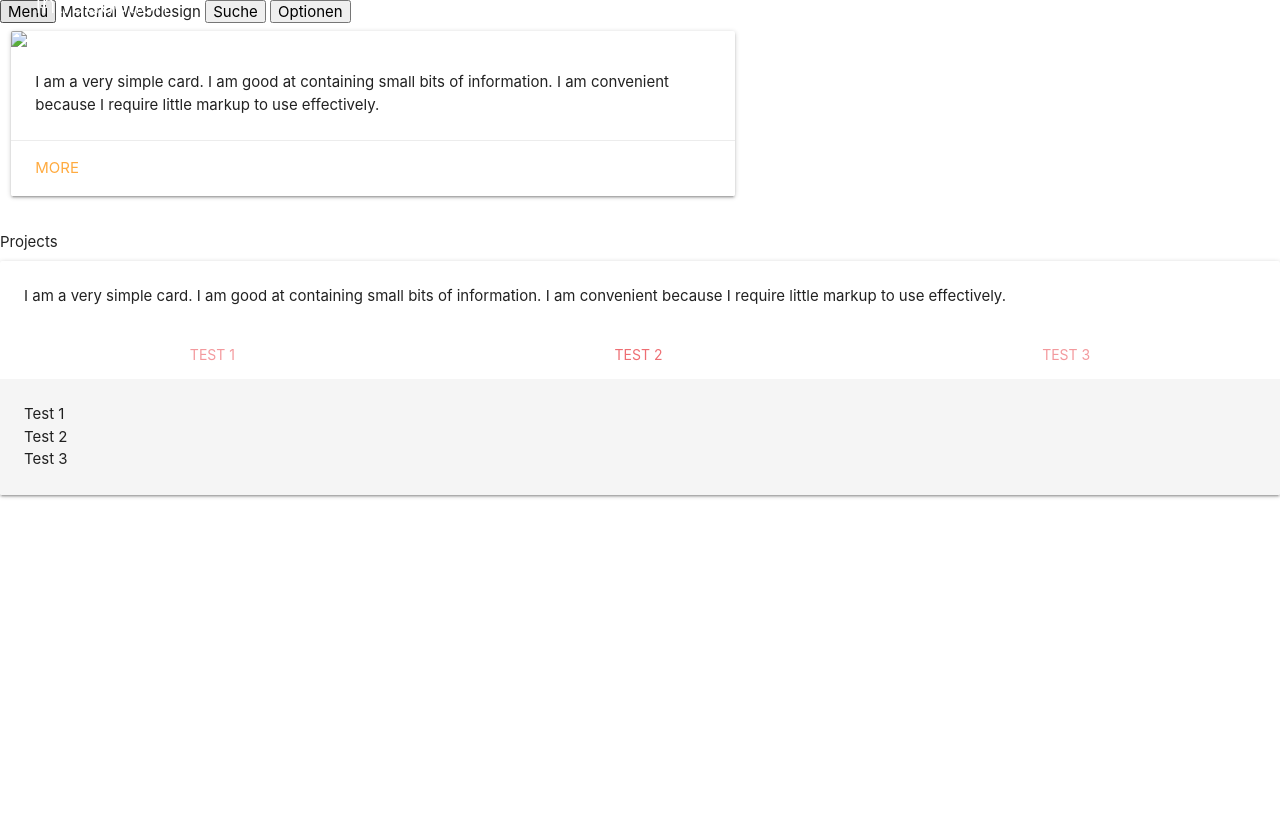
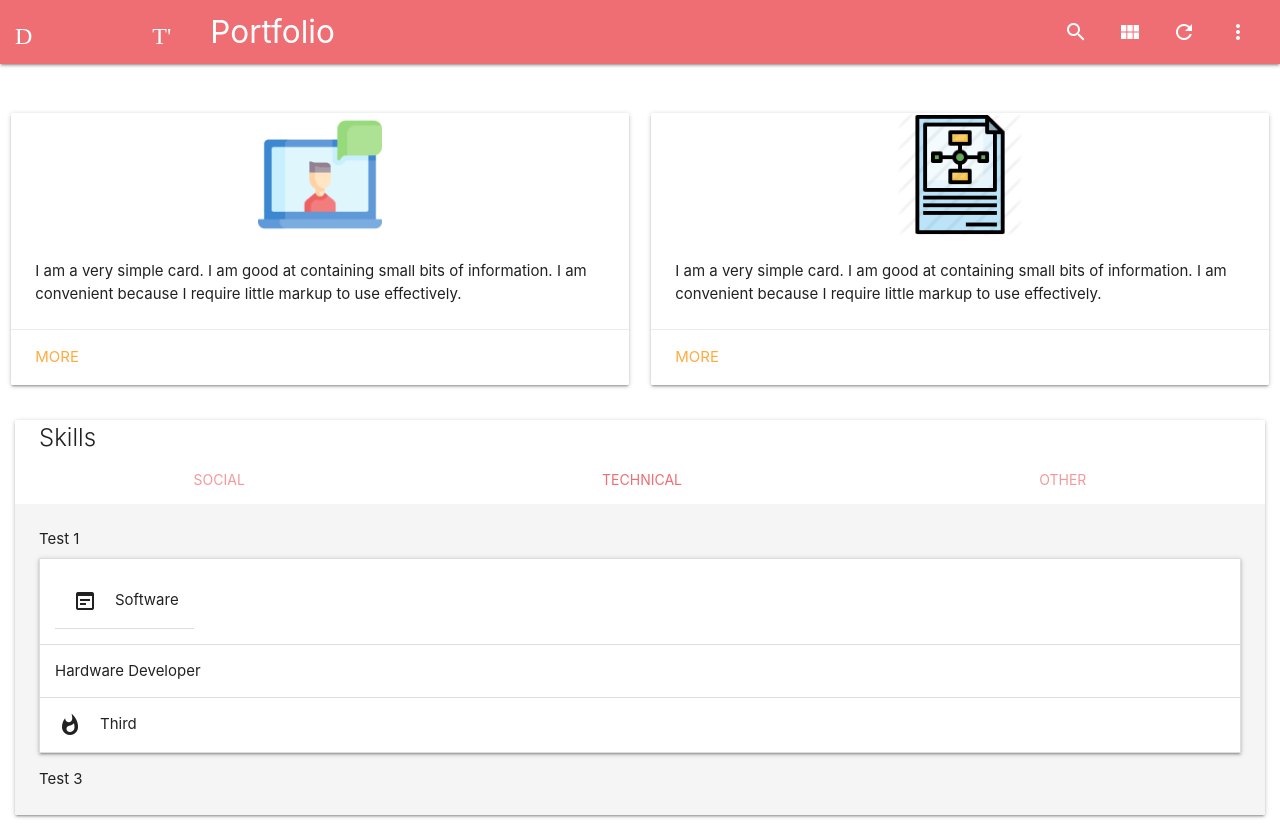
Before and after one commit to DooomiT/Portfolio-Frontend, a website: page src/public/index.html in a window 1280 px wide. Before the commit the page ends 800 px from the top, so only its background shows below. Drawn offline with nearby package versions, Linux system fonts and the light colour scheme.

Commit message:
added to design

```diff
--- a/src/index.js
+++ b/src/index.js
@@ -1,6 +1,6 @@
 const express = require('express')
 const app = express()
-const port = 3000
+const port = 3001
 
 app.use(express.static(__dirname + '/public'));
 app.use(express.static(__dirname + '/public/images')); //
--- /dev/null
+++ b/src/public/dom.js
@@ -0,0 +1,3 @@
+$(document).ready(function(){
+$('.collapsible').collapsible();
+});
--- a/src/public/index.css
+++ b/src/public/index.css
@@ -1,9 +1,11 @@
-.example-paper {
-	width: 300px;
-	margin: 15px auto;
-	padding: 20px;
-	background-color: #FFF;
-	box-shadow:
-		0 2px 2px 0 rgba(0,0,0,.16),
-		0 0 2px 0 rgba(0,0,0,.12);
+.body{
+	padding-top: 1em;
 }
+
+img {
+	display: block;
+	margin-left: auto;
+	margin-right: auto;
+	max-width: 20%;
+	height: auto;
+}
--- a/src/public/index.html
+++ b/src/public/index.html
@@ -6,25 +6,83 @@
     <title>DooomiT's Portfolio</title>
     <meta name="description" content="DooomiT's Portfolio" />
     <meta name="DooomiT" content="Portfolio" />
-    <link rel="stylesheet" href="https://cdnjs.cloudflare.com/ajax/libs/materialize/1.0.0/css/materialize.min.css">
+    <link
+      rel="stylesheet"
+      href="https://cdnjs.cloudflare.com/ajax/libs/materialize/1.0.0/css/materialize.min.css"
+    />
+    <link rel="stylesheet" href="/index.css" />
+    <link href="https://fonts.googleapis.com/icon?family=Material+Icons" rel="stylesheet">
+        <script src="https://ajax.googleapis.com/ajax/libs/jquery/3.2.1/jquery.min.js"></script>
+    <script src="https://cdnjs.cloudflare.com/ajax/libs/materialize/1.0.0/js/materialize.min.js"></script>
+    <script src="dom.js"></script>
   </head>
-  <body>
-    <header class="toolbar">
-      <button class="toolbar--btn toolbar--menu">Menü</button>
-      <span class="toolbar--title"> Material Webdesign </span>
-      <button class="toolbar--btn toolbar--search">Suche</button>
-      <button class="toolbar--btn toolbar--options">Optionen</button>
+  <body style="margin-top: 7em">
+    <header>
+      <nav
+        style="
+          top: 0;
+          position: fixed;
+          z-index: 1000;
+          padding-left: 1em;
+          padding-right: 1em;
+        "
+      >
+        <div class="nav-wrapper">
+          <a href="#!" class="brand-logo"
+            ><i class="material-icons">DooomiT's</i>Portfolio</a
+          >
+          <ul class="right hide-on-med-and-down">
+            <li>
+              <a href="sass.html"><i class="material-icons">search</i></a>
+            </li>
+            <li>
+              <a href="badges.html"
+                ><i class="material-icons">view_module</i></a
+              >
+            </li>
+            <li>
+              <a href="collapsible.html"
+                ><i class="material-icons">refresh</i></a
+              >
+            </li>
+            <li>
+              <a href="mobile.html"><i class="material-icons">more_vert</i></a>
+            </li>
+          </ul>
+        </div>
+      </nav>
     </header>
     <div class="row">
-        <div class="col s12 m7">
+      <div class="col s12 m6">
         <div class="card">
           <div class="card-image">
-              <img src="/images/laptop.jpg">
+            <img src="/images/laptop.png" />
             <span class="card-title">Introduction</span>
           </div>
           <div class="card-content">
-              <p>I am a very simple card. I am good at containing small bits of information.
-              I am convenient because I require little markup to use effectively.</p>
+            <p>
+              I am a very simple card. I am good at containing small bits of
+              information. I am convenient because I require little markup to
+              use effectively.
+            </p>
+          </div>
+          <div class="card-action">
+            <a href="#">More</a>
+          </div>
+        </div>
+      </div>
+      <div class="col s12 m6">
+        <div class="card">
+          <div class="card-image">
+            <img src="/images/projekt.png" />
+            <span class="card-title">Projects</span>
+          </div>
+          <div class="card-content">
+            <p>
+              I am a very simple card. I am good at containing small bits of
+              information. I am convenient because I require little markup to
+              use effectively.
+            </p>
           </div>
           <div class="card-action">
             <a href="#">More</a>
@@ -32,26 +90,48 @@
         </div>
       </div>
     </div>
-    <div id="projects" class="text">Projects</div>
+    <div style="margin: 1em">
       <div id="skills" class="card">
-      <div class="card-content">
-        <p>
-          I am a very simple card. I am good at containing small bits of
-          information. I am convenient because I require little markup to use
-          effectively.
-        </p>
-      </div>
+        <span style="margin: 1em" class="card-title">Skills</span>
         <div class="card-tabs">
           <ul class="tabs tabs-fixed-width">
-          <li class="tab"><a href="#test4">Test 1</a></li>
-          <li class="tab"><a class="active" href="#test5">Test 2</a></li>
-          <li class="tab"><a href="#test6">Test 3</a></li>
+            <li class="tab"><a href="#test4">Social</a></li>
+            <li class="tab"><a class="active" href="#test5">Technical</a></li>
+            <li class="tab"><a href="#test6">Other</a></li>
           </ul>
         </div>
         <div class="card-content grey lighten-4">
           <div id="test4">Test 1</div>
-        <div id="test5">Test 2</div>
+          <div id="test5">
+            <ul class="collapsible">
+              <li>
+                <div class="collapsible-header">
+                  <div class="collapsible-header"><i class="material-icons">wysiwyg</i>Software</div>
+                </div>
+                <div class="collapsible-body">
+                  <span>Lorem ipsum dolor sit amet.</span>
+                </div>
+              </li>
+              <li>
+                <div class="collapsible-header">
+                  Hardware Developer
+                </div>
+                <div class="collapsible-body">
+                  <span>Lorem ipsum dolor sit amet.</span>
+                </div>
+              </li>
+              <li>
+                <div class="collapsible-header">
+                  <i class="material-icons">whatshot</i>Third
+                </div>
+                <div class="collapsible-body">
+                  <span>Lorem ipsum dolor sit amet.</span>
+                </div>
+              </li>
+            </ul>
+          </div>
           <div id="test6">Test 3</div>
+        </div>
       </div>
     </div>
   </body>
```
Also changed, not shown: src/public/images/projekt.png (added). Lines whose indentation alone changed are shown as unchanged.
